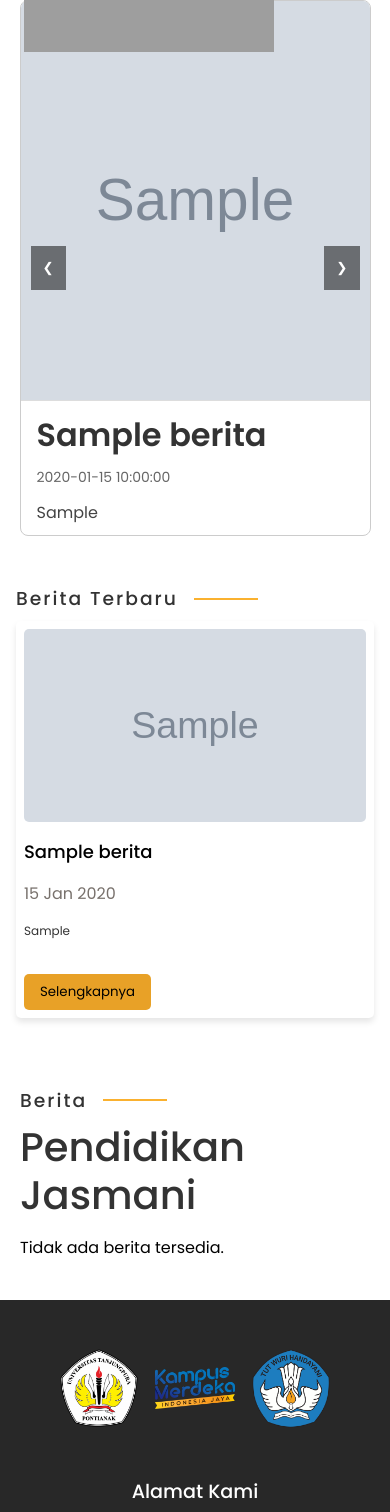
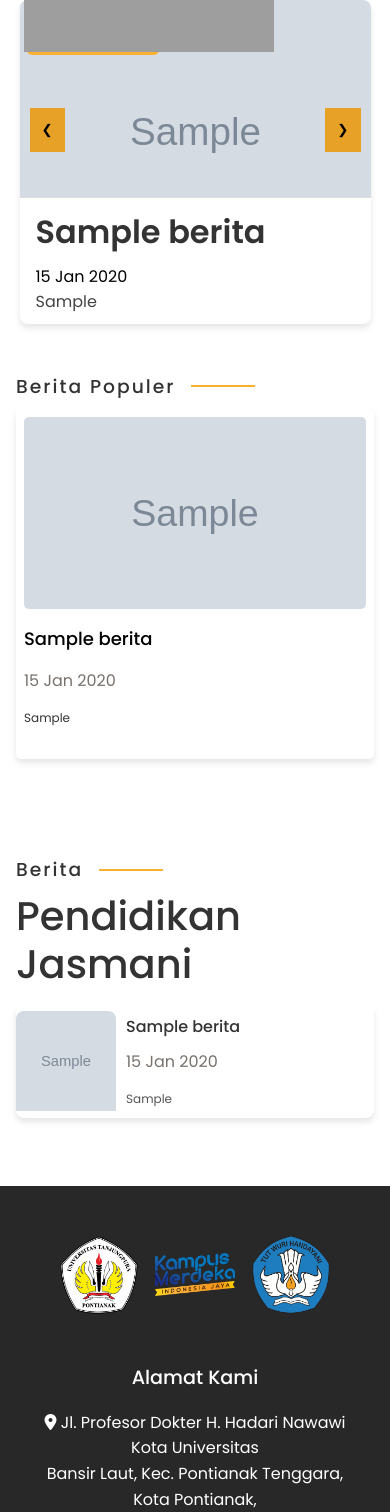
Before and after one commit to Aidil-Nov/collab-penjasuntan, a PHP site: page /Pendidikan/berita.php in a window 390 px wide. Shown: the part 83-1595 px from the top of the page. Run offline with PHP 8.4, Linux system fonts and the light colour scheme; tables that the repository leaves empty or names only in its code hold one stand-in row (values such as "Sample post"); grey boxes marked "Sample" are stand-in pictures; some libraries are stand-ins or nearby versions; some web fonts are replaced; grey boxes are pictures that could not be loaded.

Commit message:
Berita Diperbaiki

```diff
--- a/berita.php
+++ b/berita.php
@@ -1,9 +1,13 @@
 <?php include './include/header.php'; ?>
 <?php include './Data/db_connect.php'; ?>
 
-<?php // Array untuk menyimpan ID berita yang sudah digunakan $excludedIds=[]; // Query untuk mengambil berita Slider
-    $sqlSlider="SELECT id, foto, judul, tanggal_upload, highlight FROM berita ORDER BY tanggal_upload DESC LIMIT 3" ;
-    $resultSlider=$conn->query($sqlSlider);
+<?php
+// Array untuk menyimpan ID berita yang sudah digunakan
+$excludedIds = [];
+
+// Query untuk mengambil berita slider
+$sqlSlider = "SELECT id, foto, judul, tanggal_upload, highlight FROM berita ORDER BY tanggal_upload DESC LIMIT 3";
+$resultSlider = $conn->query($sqlSlider);
 ?>
 
 
@@ -27,16 +31,17 @@
             margin-top: 10px;
         }
 
+
         .slider-container {
             position: relative;
             width: 90%;
             max-width: 1200px;
             overflow: hidden;
-                border: 1px solid #ccc;
             border-radius: 8px;
-                background: #fff;
+
             margin: auto;
             margin-top: 1rem;
+            box-shadow: var(--shadow);
         }
 
         .slider-container .slider {
@@ -52,11 +57,16 @@
 
         .slider-container .slider-card img {
             width: 100%;
-                height: 400px;
+            height: auto;
             object-fit: cover;
             aspect-ratio: 16/9;
             border-bottom: 1px solid #ddd;
+            object-position: center top;
+            transition: 0.4s ease-in-out;
         }
+
+        .slider-container .slider-card img:hover {}
+
 
         .slider-container .content {
             text-align: left;
@@ -66,7 +76,7 @@
         .slider-container h2 {
             margin: 0 0 8px;
             font-weight: 550;
-                max-width: 800px;
+            max-width: 900px;
             font-size: 2rem;
         }
 
@@ -85,8 +95,8 @@
             position: absolute;
             top: 50%;
             transform: translateY(-50%);
-                background-color: rgba(0, 0, 0, 0.5);
-                color: #fff;
+            background-color: var(--primary-color-dark);
+            color: #000;
             border: none;
             padding: 12px;
             cursor: pointer;
@@ -102,7 +112,7 @@
         }
 
         .slider-container button:hover {
-                background-color: rgba(0, 0, 0, 0.8);
+            background-color: var(--primary-color);
         }
 
         /* BAGIAN CARD VERTIKAL */
@@ -158,32 +168,28 @@
 
 
         /* BERITA */
-
-            .berita-section {
-                margin: 0 auto;
-                padding: 20px;
-            }
-
         .card-grid {
             display: grid;
-                grid-template-columns: repeat(3, 1fr);
             gap: 20px;
+            grid-template-columns: repeat(auto-fit, minmax(280px, 1fr));
         }
 
         .card {
-                background-color: #ffffff;
+            background: #ffffff;
             border-radius: 8px;
-                box-shadow: 0 4px 6px rgba(0, 0, 0, 0.1);
-                transition: 0.4s ease-in-out;
+            box-shadow: var(--shadow);
+            overflow: hidden;
+            transition: transform 0.2s ease;
         }
 
         .card:hover {
-                transform: scale(1.04);
+            transform: translateY(-5px);
         }
 
         .card-image {
             width: 100%;
-                height: 200px;
+            max-width: 700px;
+            aspect-ratio: 16/9;
             object-fit: cover;
             border-top-left-radius: 8px;
             border-top-right-radius: 8px;
@@ -191,6 +197,11 @@
             transition: ease-in;
         }
 
+        .card-content .btn {
+            margin-top: 10px;
+            float: right;
+            margin: 10px;
+        }
 
         .card-content {
             padding: 15px;
@@ -198,13 +209,15 @@
 
         .card-title {
             font-size: 18px;
-                margin-bottom: 10px;
+            font-weight: 500;
+            margin: 0 0 10px;
         }
 
         .card-description {
             font-size: 14px;
             color: #555;
         }
+
 
         .pagination {
             display: flex;
@@ -243,6 +256,16 @@
         .pagination-arrow {
             font-size: 1.2rem;
         }
+        .flag {
+            position: absolute;
+            background-color: var(--primary-color);
+            top: 2%;
+            left: 2%;
+            z-index: 9;
+            font-size: 1rem;
+            border-radius: 5px;
+            padding: 0px 10px;
+        }
 
         /* BERITA END */
 
@@ -262,13 +285,24 @@
             }
 
             .card-grid {
-                    grid-template-columns: 1fr;
-                    /* Menampilkan satu kolom penuh */
+                grid-template-columns: repeat(1, 1fr);
+                /* 2 kolom untuk card */
             }
 
+            .card a {
+                display: flex;
+                align-items: center;
+            }
+
+            .card .btn {
+                display: none;
+            }
+
+
             .card-image {
-                    height: 220px;
-                    /* Menyesuaikan tinggi gambar */
+                max-width: 150px;
+                max-height: 150px;
+                height: 250px;
             }
 
             .card-content {
@@ -286,9 +320,12 @@
                 /* Ukuran font deskripsi lebih kecil */
             }
 
-                .card-grid {
-                    grid-template-columns: repeat(2, 1fr);
-                    /* 2 kolom untuk card */
+            .slider-container button {
+                top: 40%;
+            }
+
+            .btn {
+                display: none;
             }
         }
 
@@ -312,18 +349,27 @@
             }
 
             .card-grid {
-                    grid-template-columns: 1fr;
-                    /* Tetap satu kolom */
+                grid-template-columns: repeat(1, 1fr);
+                /* 2 kolom untuk card */
             }
 
-                .card {
-                    box-shadow: 0 2px 4px rgba(0, 0, 0, 0.1);
-                    /* Mengurangi bayangan */
+            .card a {
+                display: flex;
+                align-items: center;
+            }
+
+            .card .btn {
+                display: none;
+            }
+
+            .highlight-news {
+                -webkit-line-clamp: 1;
+                /* Tentukan jumlah baris yang ingin ditampilkan */
             }
 
             .card-image {
-                    height: 180px;
-                    /* Gambar lebih kecil untuk layar sempit */
+                max-width: 100px;
+                max-height: 100px;
             }
 
             .card-title {
@@ -365,8 +411,9 @@
 </head>
 
 <body>
-        <!-- Slider -->
-        <section class="slider-container">
+    <!-- Slider Mengambil Berita Terbaru Di Upload-->
+    <div class="slider-container">
+        <h3 class="section-header flag">Berita Populer</h3>
         <div class="slider">
             <?php
             if ($resultSlider->num_rows > 0) {
@@ -379,7 +426,7 @@
                             <img src="uploads/' . htmlspecialchars($rowSlider["foto"]) . '" alt="News Image">
                             <div class="content">
                                 <h2 class="section-header head-news">' . htmlspecialchars($rowSlider["judul"]) . '</h2>
-                                <p class="date">' . htmlspecialchars($rowSlider["tanggal_upload"]) . '</p>
+                                <p class="meta-data">' . date('d M Y', strtotime($rowSlider["tanggal_upload"])) . '</p>
                                 <p class="highlight highlight-news">' . htmlspecialchars($rowSlider["highlight"]) . '</p>
                             </div>
                         </div>
@@ -392,21 +439,64 @@
         </div>
         <button class="prev" onclick="moveSlide(-1)">&#10094;</button>
         <button class="next" onclick="moveSlide(1)">&#10095;</button>
-        </section>
+    </div>
+
+    <script>
+        let currentSlide = 0;
+        let autoSlideInterval;
+        let isSliding = false; // Flag untuk mencegah animasi berulang
+
+        function moveSlide(direction) {
+            if (isSliding) return; // Cegah aksi jika animasi masih berjalan
+
+            const slider = document.querySelector('.slider');
+            const slides = document.querySelectorAll('.slider-card');
+            const totalSlides = slides.length;
+
+            isSliding = true; // Set flag
+            currentSlide = (currentSlide + direction + totalSlides) % totalSlides;
+            slider.style.transform = `translateX(-${currentSlide * 100}%)`;
+
+            // Atur jeda sebelum tombol bisa ditekan lagi
+            setTimeout(() => {
+                isSliding = false; // Reset flag setelah animasi selesai
+            }, 500); // Sesuaikan dengan durasi animasi CSS
+        }
+
+        function startAutoSlide() {
+            autoSlideInterval = setInterval(() => {
+                moveSlide(1);
+            }, 5000);
+        }
+
+        function stopAutoSlide() {
+            clearInterval(autoSlideInterval);
+        }
+
+        // Memulai slider otomatis
+        startAutoSlide();
+
+        // Menambahkan event listener untuk hover
+        const sliderContainer = document.querySelector('.slider-container');
+        sliderContainer.addEventListener('mouseenter', stopAutoSlide);
+        sliderContainer.addEventListener('mouseleave', startAutoSlide);
+
+        // Event listener untuk tombol navigasi
+        document.querySelector('.prev-button').addEventListener('click', () => moveSlide(-1));
+        document.querySelector('.next-button').addEventListener('click', () => moveSlide(1));
+    </script>
+
     <!-- Slider End -->
 
-        <!-- About Penjas -->
+    <!-- About -->
     <section class="about-section section-container">
-            <h3 class="section-subheader">Berita Terbaru</h3>
-            <?php // Query untuk mengambil 3 berita terbaru berdasarkan tanggal_upload
-            // About Section Ambil 1 berita terbaru yang tidak termasuk di slider
-            $sqlAbout = "SELECT id, foto, judul, tanggal_upload, highlight FROM berita ORDER BY tanggal_upload DESC LIMIT 1";
+        <h3 class="section-subheader">Berita Populer</h3>
+        <?php
+        $sqlAbout = "SELECT id, foto, judul, tanggal_upload, highlight FROM berita ORDER BY view_count DESC LIMIT 1";
         $resultAbout = $conn->query($sqlAbout);
         if ($resultAbout->num_rows > 0) {
             while ($rowAbout = $resultAbout->fetch_assoc()) {
-                    $excludedIds[] = $rowAbout['id']; // Tambahkan ID ke array
 
-                    // Tampilkan berita about
                 echo '
                     <div class="vertical-card">
                         <div class="vertical-card-image-container">
@@ -425,11 +515,10 @@
             echo "<p>Tidak ada berita tersedia.</p>";
         }
         ?>
+
     </section>
-        <!-- About Penjas End -->
+    <!-- About End -->
 
-        <!-- Berita Card Section -->
-        <section class="berita-section section-container">
     <?php
     $limit = 6;
 
@@ -443,7 +532,6 @@
     // Query untuk mengambil berita dengan batasan pagination
     $sqlCard = "SELECT id, foto, judul, highlight, tanggal_upload
         FROM berita
-            WHERE id NOT IN (" . implode(',', $excludedIds) . ")
         ORDER BY tanggal_upload DESC
         LIMIT $limit OFFSET $offset";
     $resultCard = $conn->query($sqlCard);
@@ -457,6 +545,9 @@
     // Hitung jumlah halaman
     $totalPages = ceil($totalBerita / $limit);
     ?>
+
+    <!-- Berita Card Section -->
+    <section class="berita-section section-container">
         <h3 class="section-subheader">Berita</h3>
         <h2 class="section-header">Pendidikan Jasmani</h2>
         <div class="card-grid">
@@ -464,8 +555,11 @@
             if ($resultCard->num_rows > 0) {
                 while ($rowCard = $resultCard->fetch_assoc()) {
                     $excludedIds[] = $rowCard['id']; // Tambahkan ID ke array
+
+                    // Tampilkan berita dengan tautan ke blog.php
                     echo '
                     <div class="card">
+                        <a href="blog.php?id=' . htmlspecialchars($rowCard["id"]) . '">
                             <img src="uploads/' . htmlspecialchars($rowCard["foto"]) . '" alt="Gambar Berita" class="card-image">
                             <div class="card-content">
                                 <h2 class="card-title head-news">' . htmlspecialchars($rowCard["judul"]) . '</h2>
@@ -473,6 +567,7 @@
                                 <p class="card-description highlight-news">' . htmlspecialchars($rowCard["highlight"]) . '</p>
                                 <button type="button" class="btn">Selengkapnya</button>
                             </div>
+                        </a>
                     </div>
                     ';
                 }
@@ -481,6 +576,7 @@
             }
             ?>
         </div>
+
         <!-- Pagination -->
         <div class="pagination">
             <?php
@@ -505,49 +601,17 @@
                 if ($page < $totalPages) {
                     echo '<a href="?page=' . ($page + 1) . '" class="pagination-arrow">&raquo;</a>';
                 } else {
-                        echo '<a href="?page=' . ($page - 1) . '" class="pagination-arrow">&laquo;</a>';
+                    echo '<a href="?page=' . ($page - 1) . '" class="pagination-arrow">&raquo;</a>';
                 }
             }
             ?>
         </div>
-            <!-- Pagination End -->
+        <!-- Pagination END -->
     </section>
-        <!-- Berita Card End -->
+    <!-- Berita Card Section END-->
+
 
         <script>
-            // Slider
-            let currentSlide = 0;
-            let autoSlideInterval;
-
-            function moveSlide(direction) {
-                const slider = document.querySelector('.slider');
-                const slides = document.querySelectorAll('.slider-card');
-                const totalSlides = slides.length;
-
-                currentSlide = (currentSlide + direction + totalSlides) % totalSlides;
-                slider.style.transform = `translateX(-${currentSlide * 100}%)`;
-            }
-
-            function startAutoSlide() {
-                autoSlideInterval = setInterval(() => {
-                    moveSlide(1);
-                }, 5000);
-            }
-
-            function stopAutoSlide() {
-                clearInterval(autoSlideInterval);
-            }
-
-            // Memulai slider otomatis
-            startAutoSlide();
-
-            // Menambahkan event listener untuk hover
-            const sliderContainer = document.querySelector('.slider-container');
-
-            sliderContainer.addEventListener('mouseenter', stopAutoSlide);
-            sliderContainer.addEventListener('mouseleave', startAutoSlide);
-
-            // pagination
             document.addEventListener('DOMContentLoaded', () => {
                 const paginationLinks = document.querySelectorAll('.pagination a');
 
```
Lines whose indentation alone changed are shown as unchanged.
